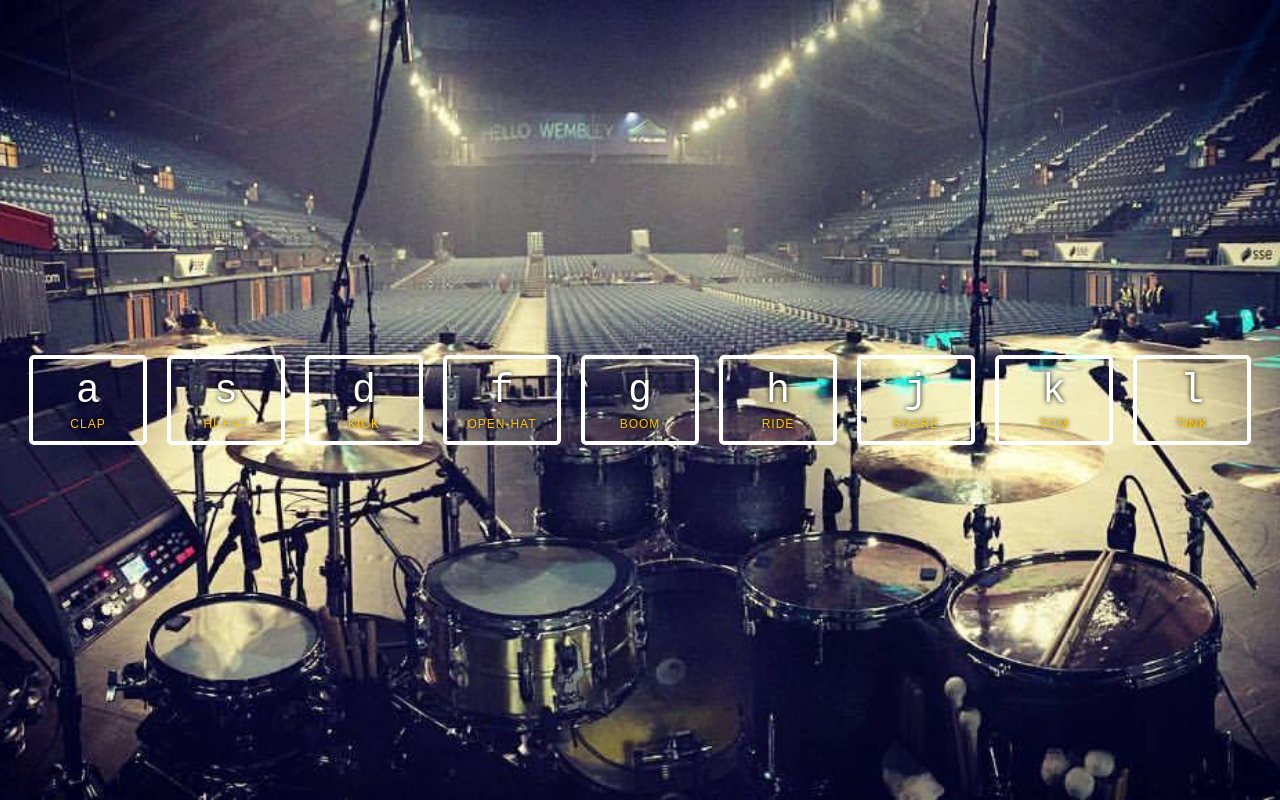
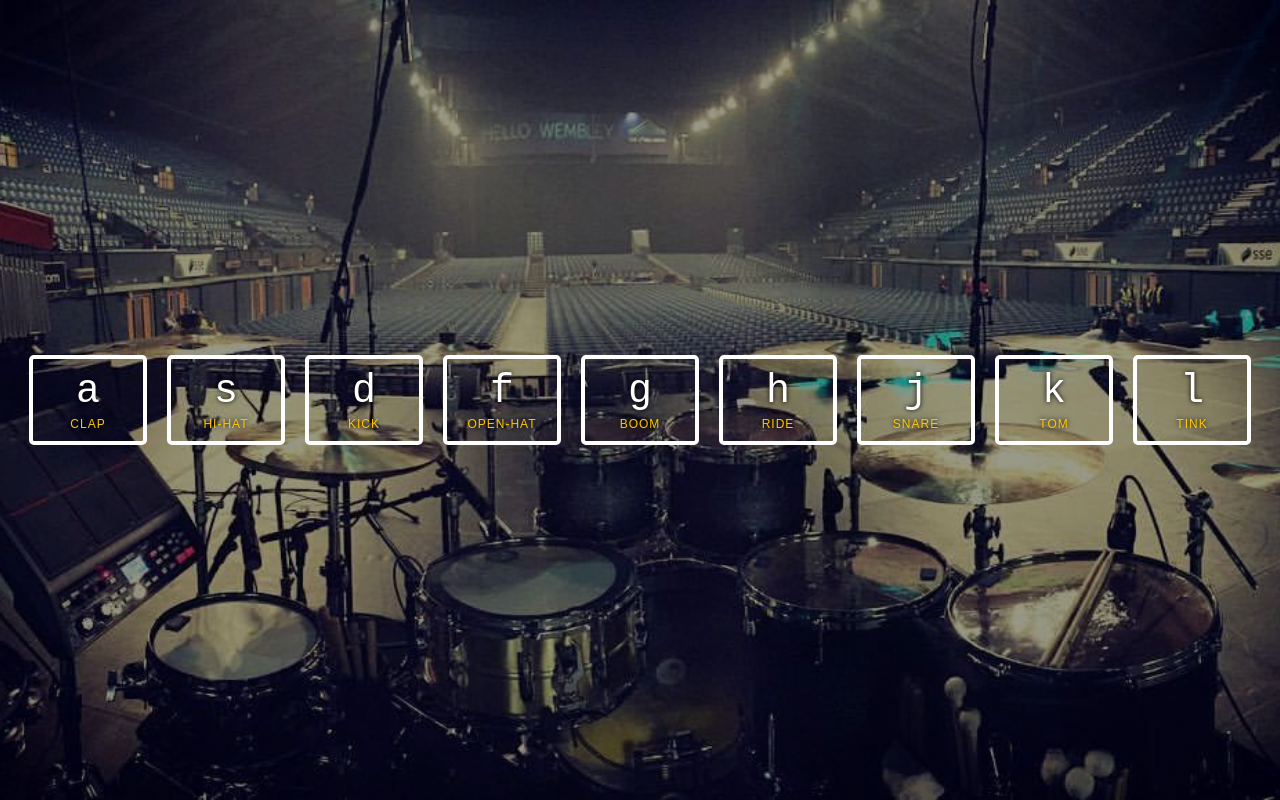
Before and after one commit to atc66/js30, a plain HTML site: page Drum/index.html in a window 1280 px wide. Drawn offline with Linux system fonts and the light colour scheme.

Commit message:
added linear gradient to background

```diff
--- a/Drum/style.css
+++ b/Drum/style.css
@@ -1,6 +1,7 @@
 html {
   font-size: 10px;
-  background: url(kit.jpg) bottom center;
+  background: linear-gradient(rgba(0, 0, 0, 0.4), rgba(0, 0, 0, 0.4)),
+    url(kit.jpg) bottom center;
   background-size: cover;
 }
 
```
